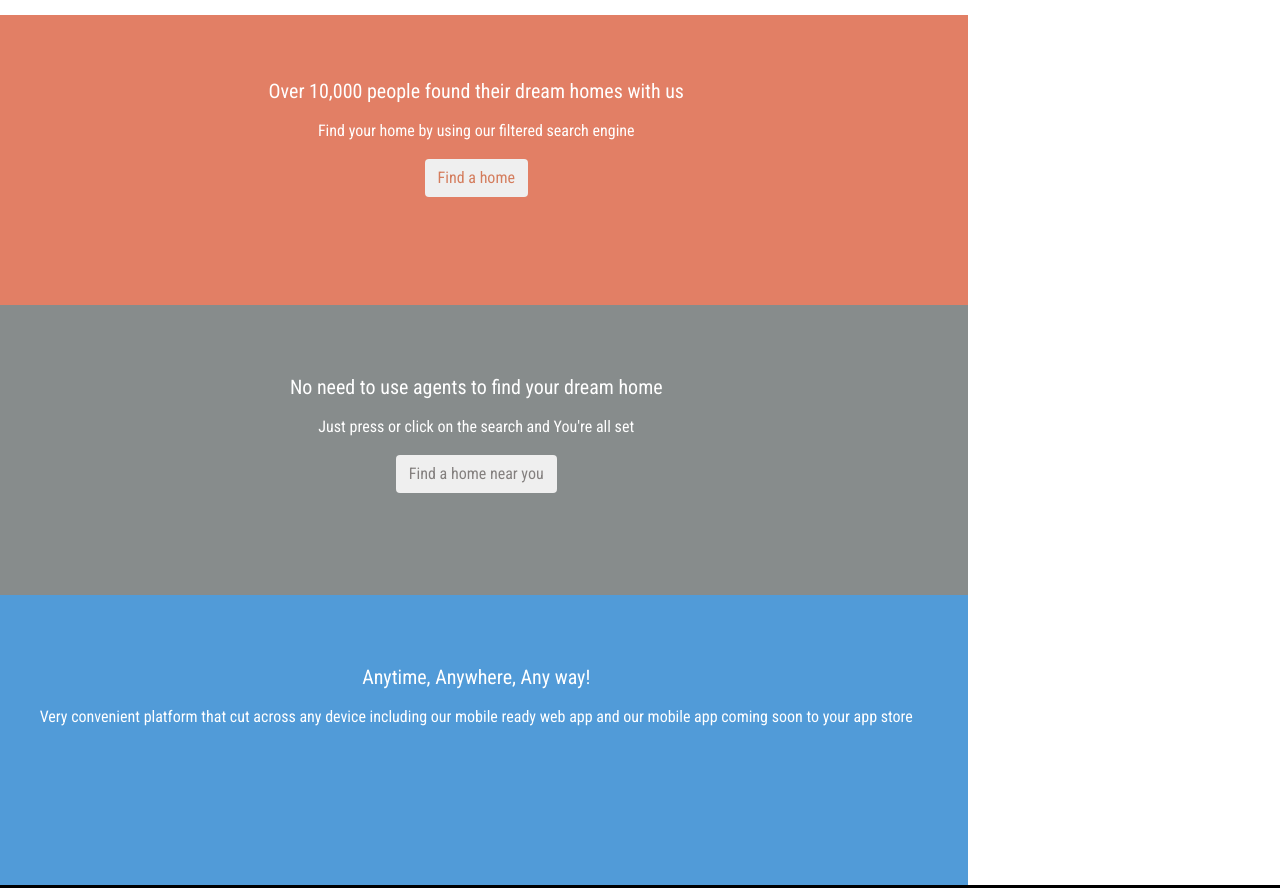
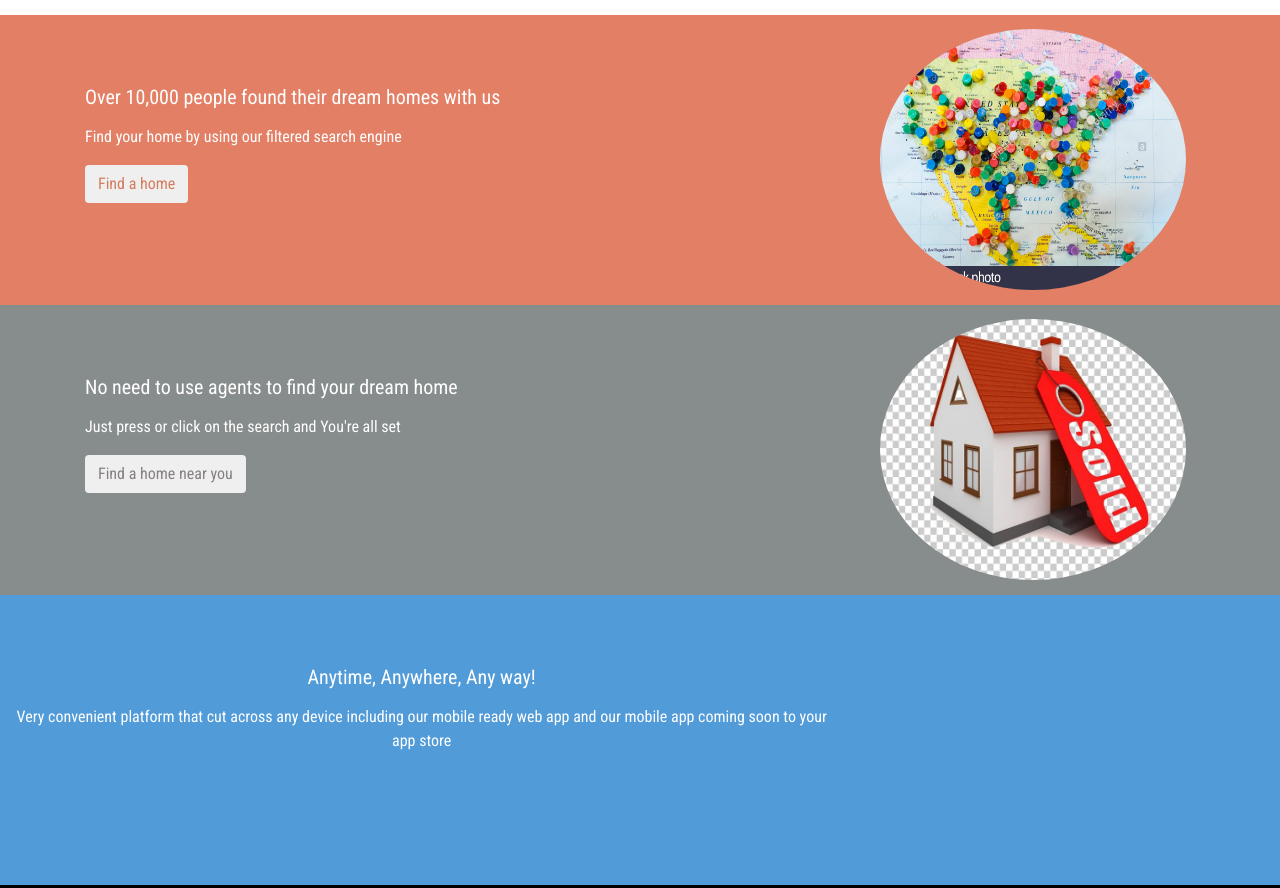
Before and after one commit to ybadmus/Rent-House, a website: page index.html in a window 1280 px wide. Shown: the part 1440-2328 px from the top of the page. Drawn offline with nearby package versions, Linux system fonts and the light colour scheme.

Commit message:
ads section, find home from anywhere complete

```diff
--- a/index.html
+++ b/index.html
@@ -171,27 +171,61 @@
 
         </section>
 
-        <section class="row advertisement-section">
+        <div>
 
-            <div class="col-12 col-md-9 advertisement bg-color-yellow pt-4">
+            <section class="row bg-color-yellow">
+
+                <div class="col-12 d-block d-md-none advertisement">
                     <h5 class="find-home-header mt-40">Over 10,000 people found their dream homes with us</h5>
                     <p class="my-3">Find your home by using our filtered search engine</p>
                     <button class="btn btn-default find-home-button btn-ads-yellow">Find a home</button>
                 </div>
 
-            <div class="col-12 col-md-9 advertisement bg-color-gray">
+                <div class="d-none d-md-block col-md-8 advertisement-md">
+                    <h5 class="find-home-header mt-40">Over 10,000 people found their dream homes with us</h5>
+                    <p class="my-3">Find your home by using our filtered search engine</p>
+                    <button class="btn btn-default find-home-button btn-ads-yellow">Find a home</button>
+                </div>
+
+                <div class="d-none d-md-block col-md-4 position-relative">
+                    <img src="./assets/pins.jpg" class="advert-images">
+                </div>
+
+            </section>
+
+            <section class="row bg-color-gray">
+
+                <div class="col-12 d-block d-md-none advertisement">
                     <h5 class="find-home-header">No need to use agents to find your dream home</h5>
                     <p class="my-3">Just press or click on the search and You're all set</p>
                     <button class="btn btn-default find-home-button btn-ads-gray">Find a home near you</button>
                 </div>
 
-            <div class="col-12 col-md-9 advertisement bg-color-blue">
+                <div class="d-none d-md-block col-md-8 advertisement-md">
+                    <h5 class="find-home-header mt-40">No need to use agents to find your dream home</h5>
+                    <p class="my-3">Just press or click on the search and You're all set</p>
+                    <button class="btn btn-default find-home-button btn-ads-gray">Find a home near you</button>
+                </div>
+
+                <div class="d-none d-md-block col-md-4 position-relative">
+                    <img src="./assets/sell-home.jpg" class="advert-images">
+                </div>
+
+            </section>
+
+            <section class="row bg-color-blue">
+
+                <div class="col-12 col-md-8 advertisement">
                     <h5 class="find-home-header">Anytime, Anywhere, Any way!</h5>
                     <p class="my-3">Very convenient platform that cut across any device including
                         our mobile ready web app and our mobile app coming soon to your app store</p>
                 </div>
 
             </section>
+
+        </div>
+
+
 
     </main>
 
--- a/styles/style.css
+++ b/styles/style.css
@@ -176,6 +176,11 @@ body {
   height: 290px;
 }
 
+.advertisement-md {
+  padding: 30px 100px;
+  height: 290px;
+}
+
 .find-home-desc {
   margin: 20px 0px;
 }
@@ -259,3 +264,12 @@ body {
   width: 350px;
   margin: 0px auto;
 }
+
+.advert-images {
+  height: 90%;
+  width: 70%;
+  border-radius: 50%;
+  position: absolute;
+  top: 5%;
+  left: 5%;
+}
```
Also changed, not shown: assets/pins.jpg (added), assets/sell-home.jpg (added), assets/sell-home.webp (added). Lines whose indentation alone changed are shown as unchanged.
